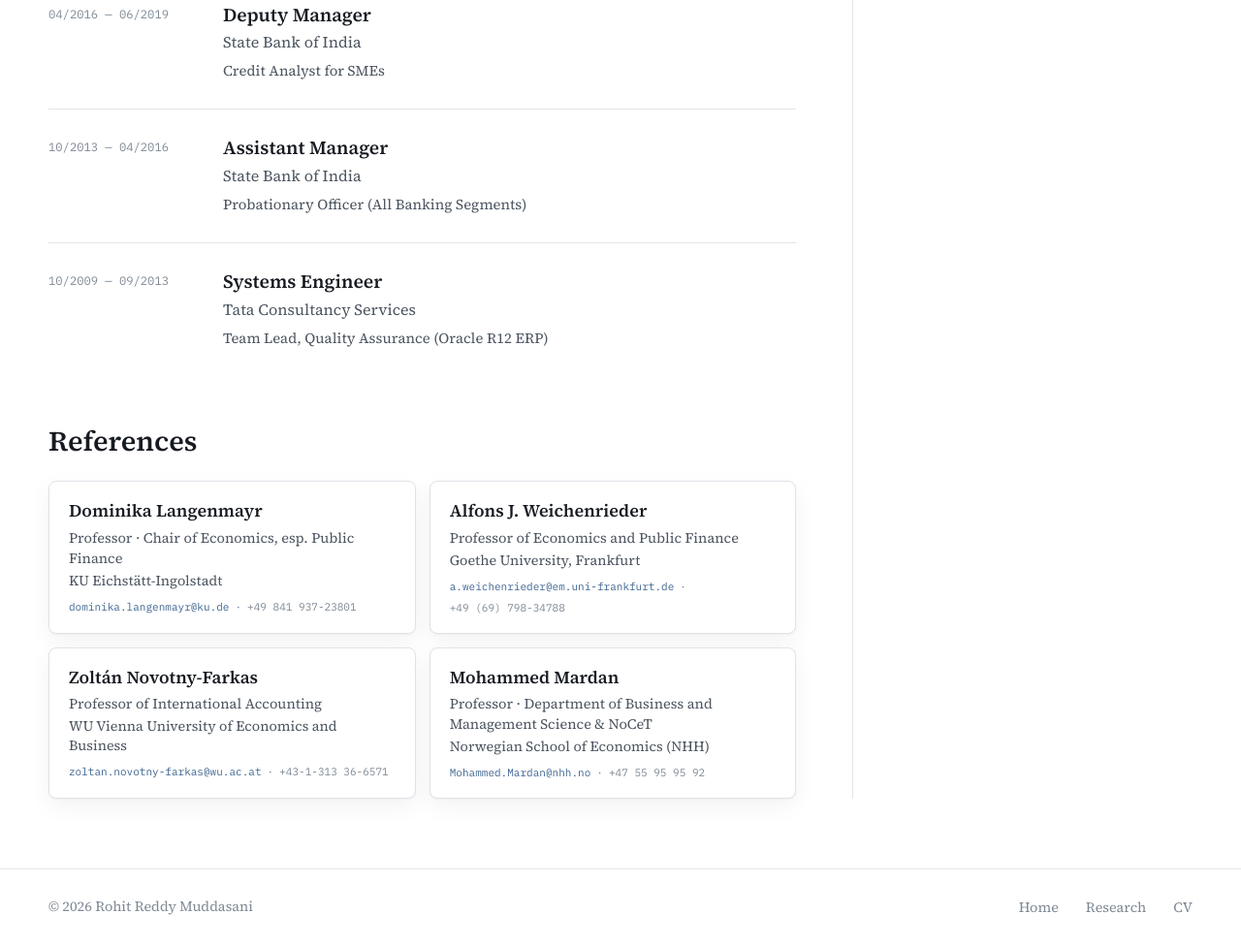
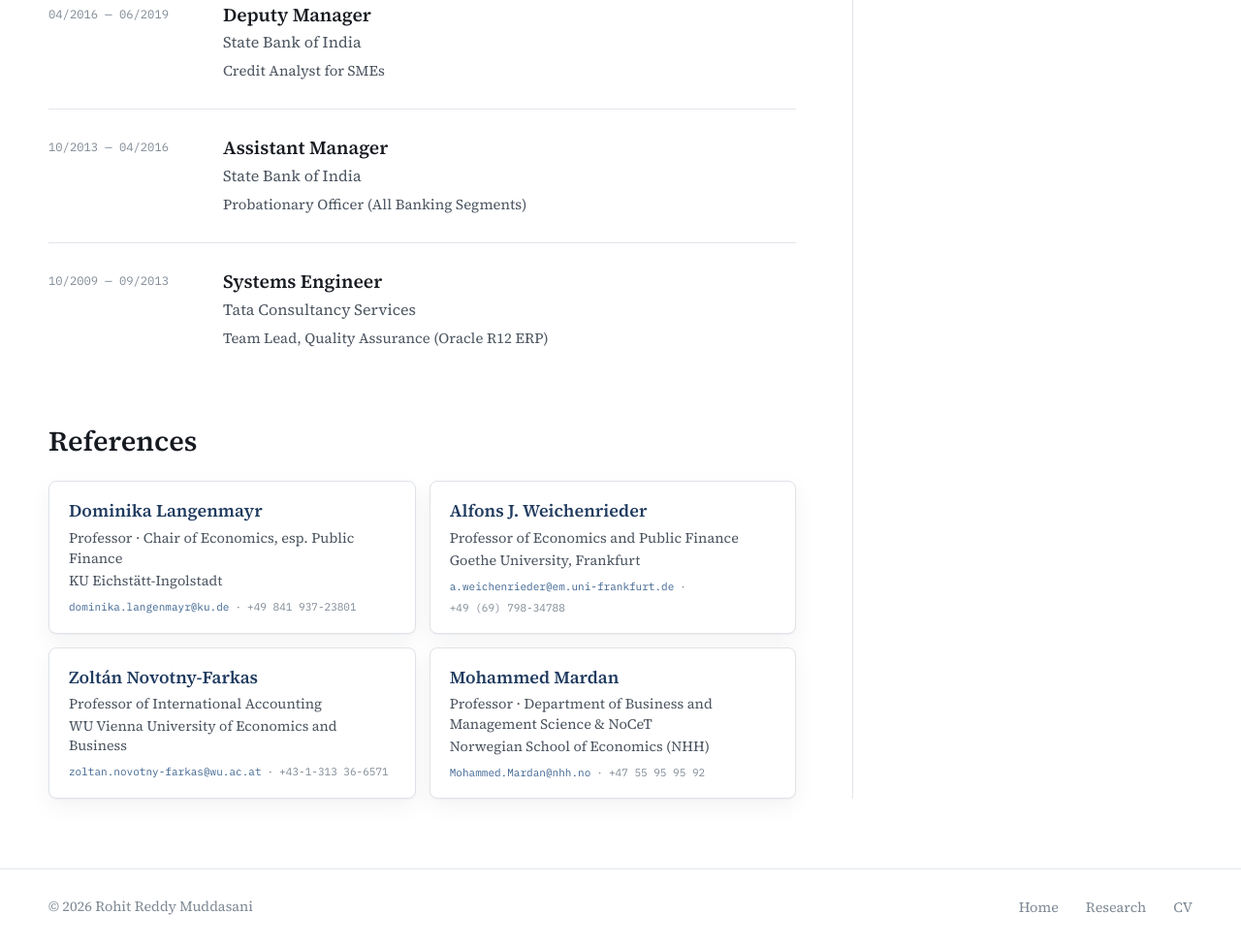
Before and after one commit to rohitreddymuddasani-commits/rohitreddymuddasani-commits.github.io, a plain HTML site: page cv/index.html in a window 1280 px wide. Shown: the part 2634-3609 px from the top of the page at 97% size. Drawn offline with nearby package versions, Linux system fonts and the light colour scheme.

Commit message:
Update index.html

```diff
--- a/cv/index.html
+++ b/cv/index.html
@@ -627,6 +627,17 @@
         padding: 8px 0 13px;
       }
     }
+
+    .referee-link {
+        color: var(--accent);
+        text-decoration: none;
+        transition: opacity 0.2s ease;
+    }
+
+    .referee-link:hover {
+        opacity: 0.7;
+        text-decoration: underline;
+    }
   </style>
 </head>
 
@@ -931,7 +942,14 @@
             <div class="references">
 
               <div class="reference-item">
-                <h3>Dominika Langenmayr</h3>
+                <h3>
+                  <a href="https://www.dominika-langenmayr.net/"
+                     class="referee-link"
+                     target="_blank"
+                     rel="noopener noreferrer">
+                      Dominika Langenmayr
+                  </a>
+                </h3>
                 <div class="reference-role">
                   Professor · Chair of Economics, esp. Public Finance
                 </div>
@@ -948,7 +966,14 @@
               </div>
 
               <div class="reference-item">
-                <h3>Alfons J. Weichenrieder</h3>
+                <h3>
+                  <a href="https://www.old.wiwi.uni-frankfurt.de/abteilungen/eq/professoren/weichenrieder/team/prof-dr-alfons-j-weichenrieder.html"
+                     class="referee-link"
+                     target="_blank"
+                     rel="noopener noreferrer">
+                      Alfons J. Weichenrieder
+                  </a>
+                </h3>
                 <div class="reference-role">
                   Professor of Economics and Public Finance
                 </div>
@@ -965,7 +990,14 @@
               </div>
 
               <div class="reference-item">
-                <h3>Zoltán Novotny-Farkas</h3>
+                <h3>
+                  <a href="https://www.wu.ac.at/en/dibt/faculty/faculty-members/prof-zoltan-novotny-farkas"
+                     class="referee-link"
+                     target="_blank"
+                     rel="noopener noreferrer">
+                      Zoltán Novotny-Farkas
+                  </a>
+                </h3>
                 <div class="reference-role">
                   Professor of International Accounting
                 </div>
@@ -982,7 +1014,14 @@
               </div>
 
               <div class="reference-item">
-                <h3>Mohammed Mardan</h3>
+                <h3>
+                  <a href="https://sites.google.com/site/webpagemohammedmardan/home"
+                     class="referee-link"
+                     target="_blank"
+                     rel="noopener noreferrer">
+                      Mohammed Mardan
+                  </a>
+                </h3>
                 <div class="reference-role">
                   Professor · Department of Business and Management Science &amp; NoCeT
                 </div>
```
